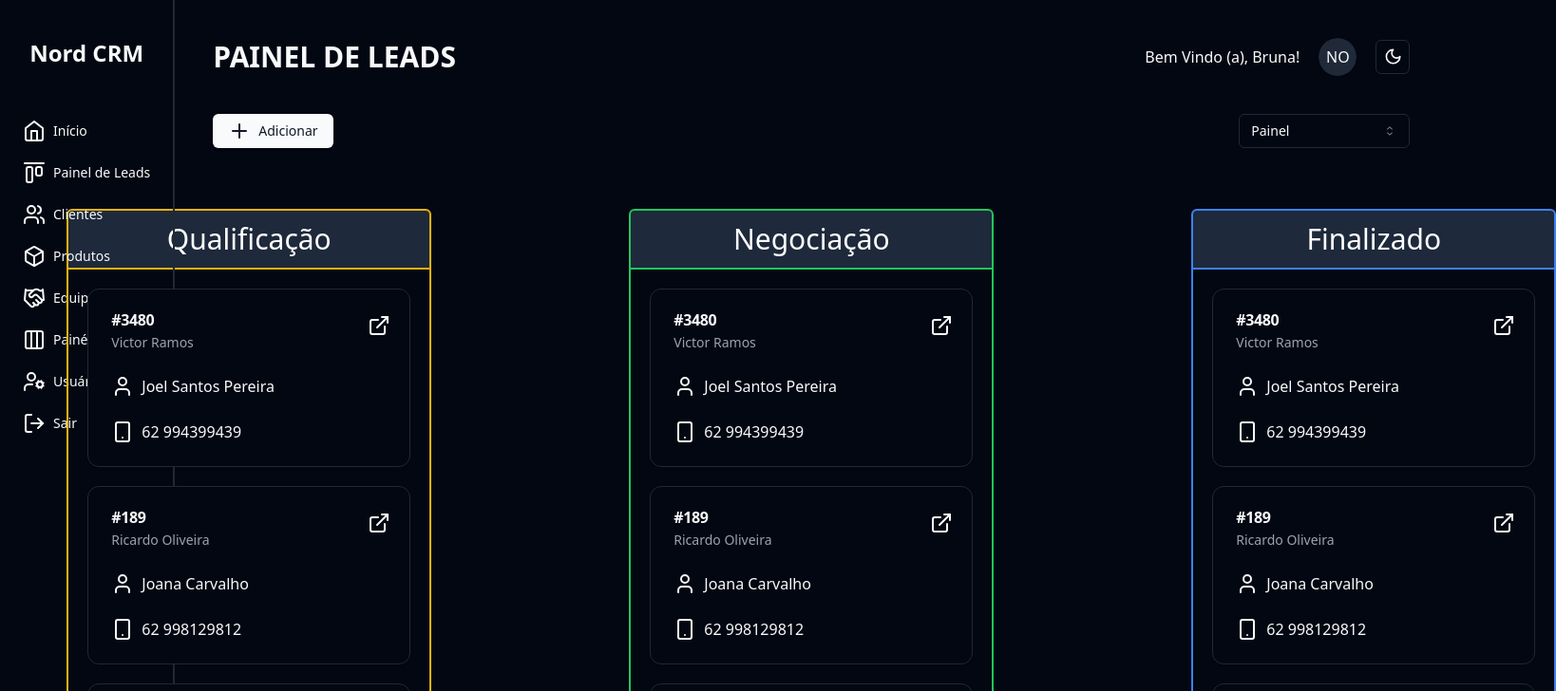
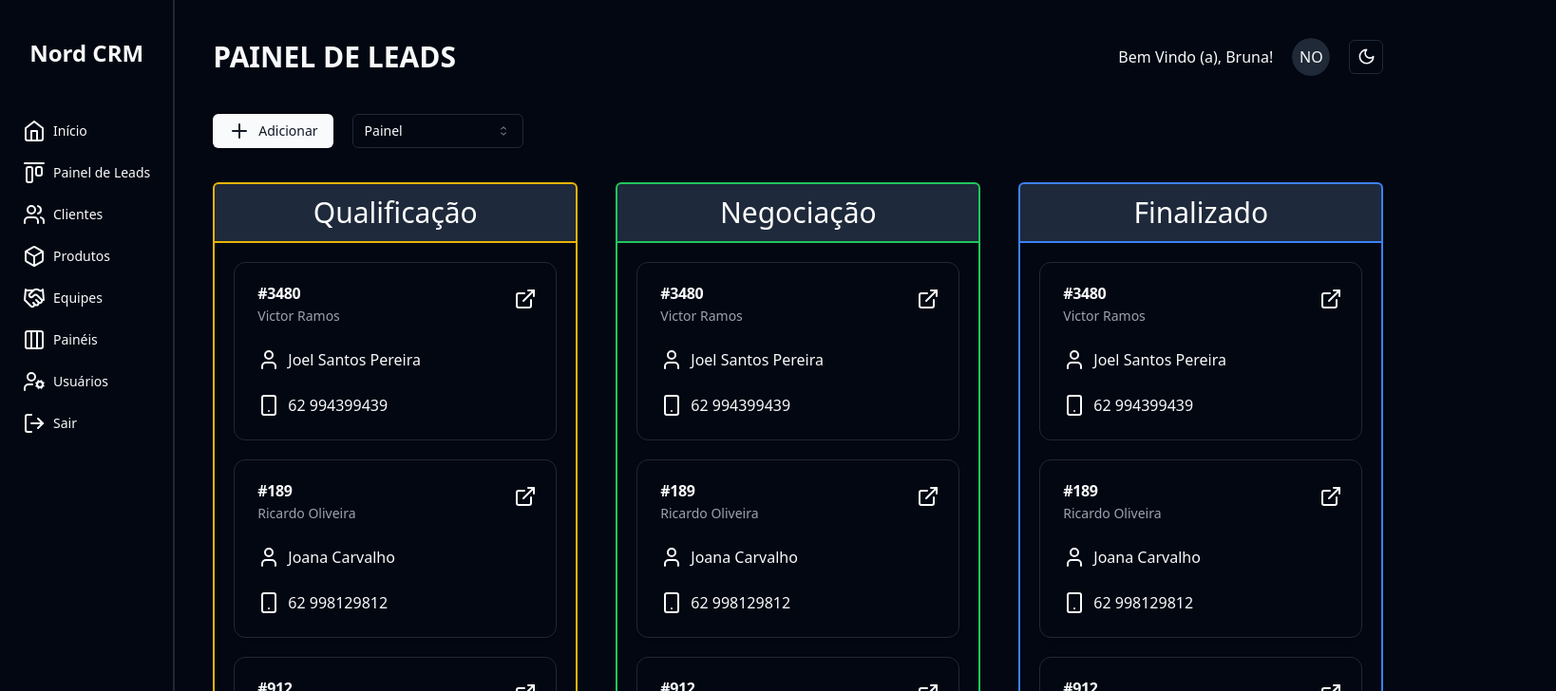
Before and after one commit to JA-Lourenco/NordCRM, a React (Vite) app: page /leadspanel in a window 1280 px wide. Shown: the top 728 px of the page at 95% size, 1638 px wide, since content can reach past the window. Built offline with nearby package versions, Linux system fonts and the light colour scheme.

Commit message:
style: default layout changes and leads panel organization

```diff
--- a/src/layout/index.tsx
+++ b/src/layout/index.tsx
@@ -91,7 +91,7 @@ export function Layout({ pageName }: LayoutProps) {
 		<div className="h-dvh flex gap-x-10">
 			<Sidebar />
 
-			<main className="w-full pt-10 pr-5">
+			<main className="w-full pt-10 pr-10">
 				<div className="w-full flex items-center justify-between">
 					<h1 className="text-3xl font-bold">{pageName.toUpperCase()}</h1>
 
--- a/src/pages/LeadsPanel/index.tsx
+++ b/src/pages/LeadsPanel/index.tsx
@@ -117,7 +117,7 @@ export function LeadsPanel() {
 
 	return (
 		<>
-			<div className="flex items-center justify-between">
+			<section className="flex items-center gap-x-5">
 				<Dialog>
 					<DialogTrigger asChild>
 						<Button>
@@ -131,10 +131,10 @@ export function LeadsPanel() {
 				</Dialog>
 
 				<PanelSelect />
-			</div>
+			</section>
 
-			<section className="h-[700px] flex items-start justify-center gap-x-52 mt-16">
-				<section className="h-full">
+			<section className="h-[650px] flex items-start justify-start gap-x-10 my-4 py-5">
+				<div className="h-[95%]">
 					<h3 className="text-3xl text-center p-3 text-white bg-slate-800 rounded-t-md border-2 border-yellow-500">
 						Qualificação
 					</h3>
@@ -142,9 +142,9 @@ export function LeadsPanel() {
 					<ScrollArea className="h-full w-96 p-5 border-2 border-yellow-500 border-t-0 rounded-b-md">
 						<LeadGenerator />
 					</ScrollArea>
-				</section>
+				</div>
 
-				<section className="h-full">
+				<div className="h-[95%]">
 					<h3 className="text-3xl text-center p-3 text-white bg-slate-800 rounded-t-md border-2 border-green-500">
 						Negociação
 					</h3>
@@ -152,9 +152,9 @@ export function LeadsPanel() {
 					<ScrollArea className="h-full w-96 p-5 border-2 border-green-500 border-t-0 rounded-b-md">
 						<LeadGenerator />
 					</ScrollArea>
-				</section>
+				</div>
 
-				<section className="h-full">
+				<div className="h-[95%]">
 					<h3 className="text-3xl text-center p-3 text-white bg-slate-800 rounded-t-md border-2 border-blue-500">
 						Finalizado
 					</h3>
@@ -162,7 +162,7 @@ export function LeadsPanel() {
 					<ScrollArea className="h-full w-96 p-5 border-2 border-blue-500 border-t-0 rounded-b-md">
 						<LeadGenerator />
 					</ScrollArea>
-				</section>
+				</div>
 			</section>
 		</>
 	);
```
